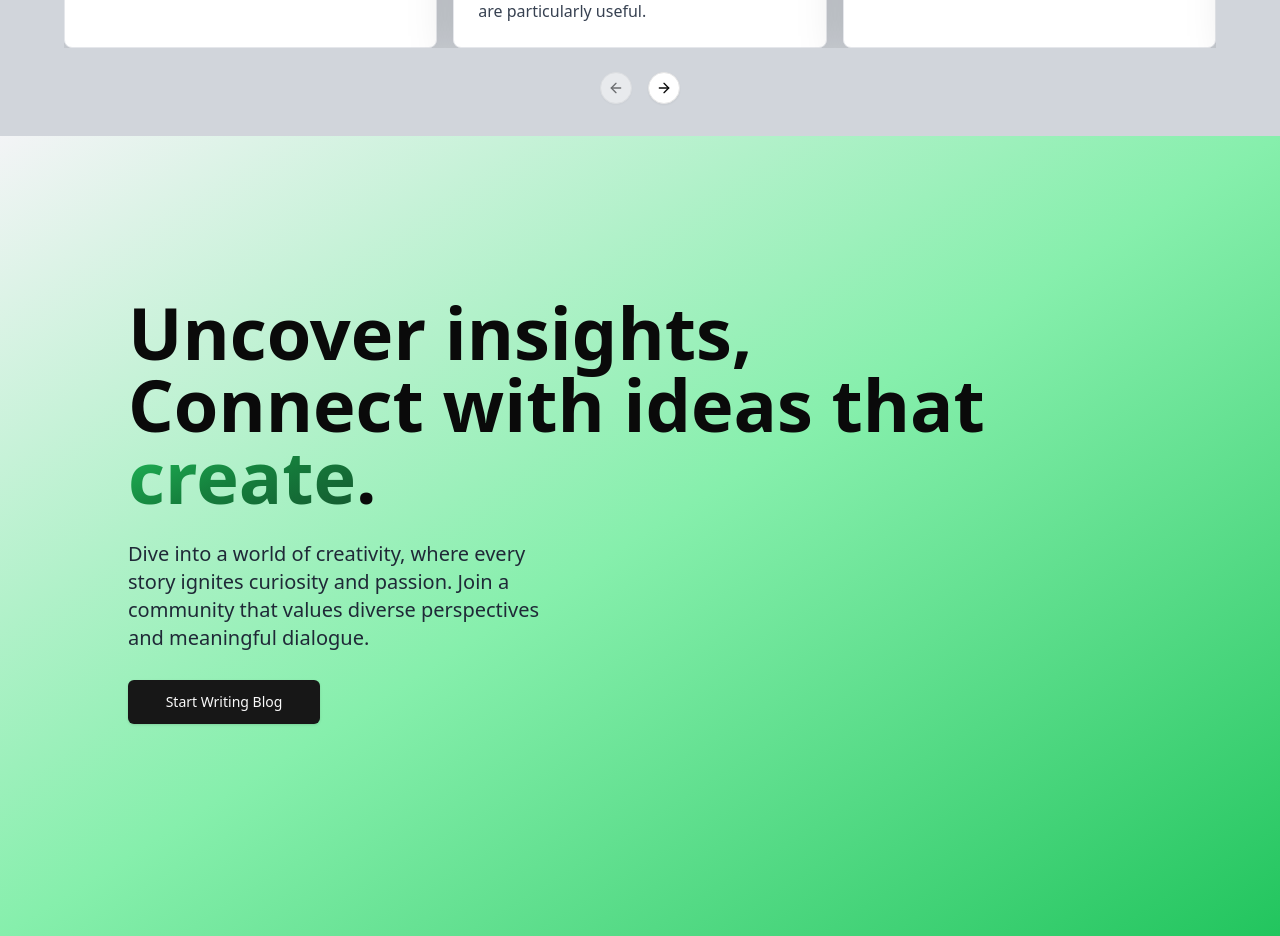
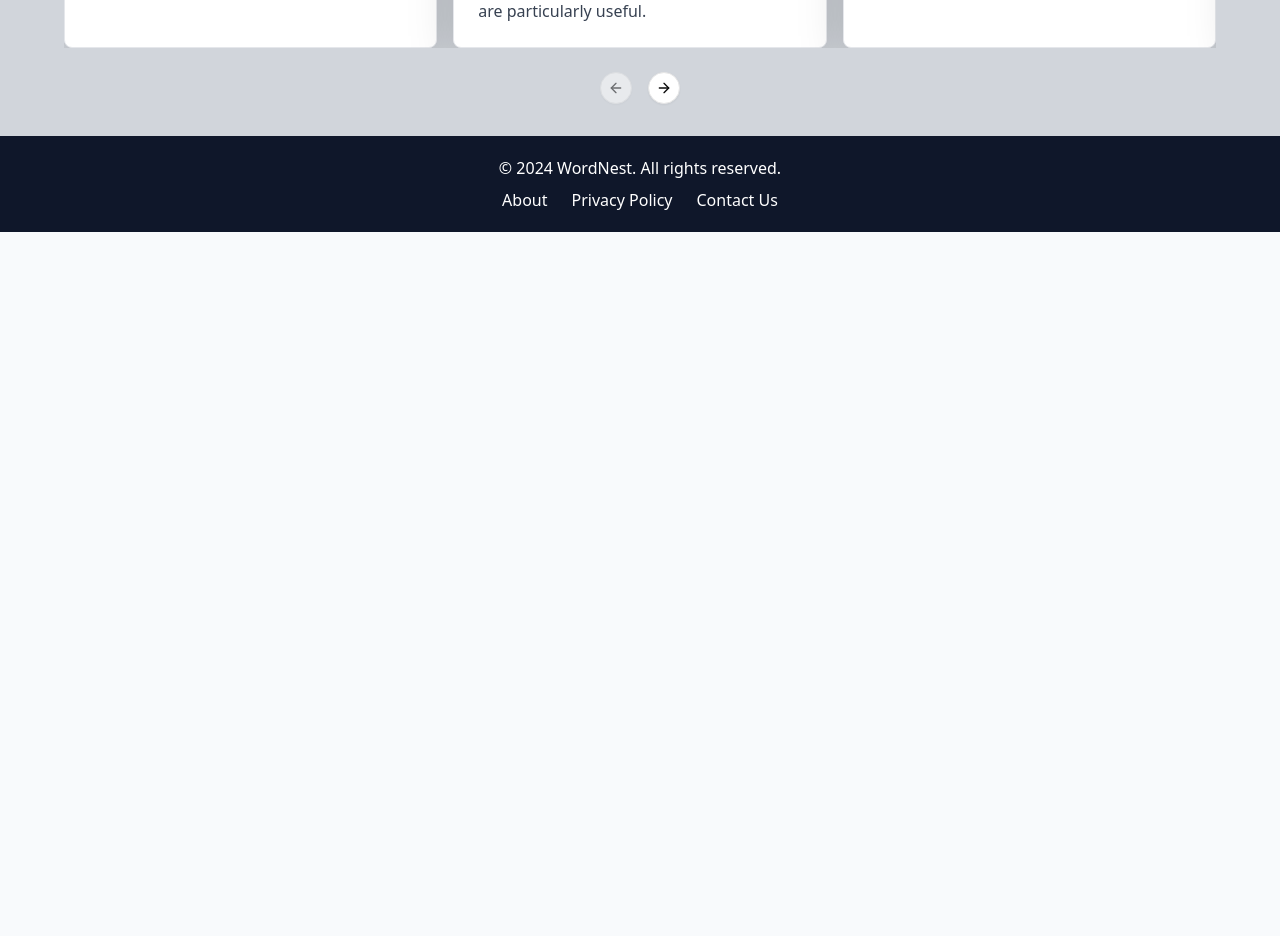
Before and after one commit to riazahmedshah/blogmedium, a React (Vite) app in the folder frontend/: page / in a window 1280 px wide. Shown: the part 680-1616 px from the top of the page. After the commit the page ends 912 px from the top, so only its background shows below. Built offline with nearby package versions, Linux system fonts and the light colour scheme.

Commit message:
cleaning up

```diff
--- a/frontend/src/components/Footer.tsx
+++ b/frontend/src/components/Footer.tsx
@@ -1,5 +1,3 @@
-
-
 const Footer = () => {
     return(
        <div>
--- a/frontend/src/components/CarasoulCard.tsx
+++ b/frontend/src/components/landing/CarasoulCard.tsx
@@ -1,7 +1,7 @@
 import { User2 } from "lucide-react";
-import { Card, CardContent, CardDescription, CardHeader, CardTitle } from "./ui/card";
+import { Card, CardContent, CardDescription, CardHeader, CardTitle } from "../ui/card";
 import { StarRating } from "./StarRating";
-import { Carousel, CarouselContent, CarouselItem, CarouselNext, CarouselPrevious } from "./ui/carousel";
+import { Carousel, CarouselContent, CarouselItem, CarouselNext, CarouselPrevious } from "../ui/carousel";
 
 interface Review {
     username: string;
--- a/frontend/src/pages/Home.tsx
+++ b/frontend/src/pages/Home.tsx
@@ -1,90 +1,17 @@
-/* eslint-disable react-hooks/exhaustive-deps */
+import FeatureCategory from "../components/FeatureCategory";
+import CarasoulCard from "../components/landing/CarasoulCard";
+import Header from "../components/landing/Header";
+import Footer from "../components/Footer";
 
-import { motion } from "framer-motion";
-import { useEffect, useState } from "react";
-import { Link } from "react-router-dom";
-// import { DropdownMenu } from "@radix-ui/react-dropdown-menu";
-// import { DropdownMenuContent, DropdownMenuItem, DropdownMenuLabel, DropdownMenuSeparator, DropdownMenuTrigger } from "../components/ui/dropdown-menu";
-import { Button } from "../components/ui/button";
-import FeatureCategory from "../components/FeatureCategory";
-import CarasoulCard from "../components/CarasoulCard";
-import Header from "../components/landing/Header";
-// import { User2 } from "lucide-react";
 
-const AnimatedText = () => {
-  const words = ["inspire", "create", "innovate", "achieve"]; // Words to cycle through
-  const [currentWord, setCurrentWord] = useState(words[0]);
-  const [index, setIndex] = useState(0);
-
-  useEffect(() => {
-    const interval = setInterval(() => {
-      setIndex((prevIndex) => (prevIndex + 1) % words.length);
-    }, 1000); // Change word every second
-    return () => clearInterval(interval); // Cleanup on unmount
-  }, [words.length]);
-
-  useEffect(() => {
-    setCurrentWord(words[index]);
-  }, [index, words]);
-
-  return (
-    <motion.span
-      key={currentWord} // Key helps Framer Motion know when the word changes
-      initial={{ opacity: 0, y: 20 }} // Initial state
-      animate={{ opacity: 1, y: 0 }} // Animate to this state
-      exit={{ opacity: 0, y: -20 }} // Exit state
-      transition={{ duration: 0.5 }} // Transition duration
-      className="from-green-500 via-green-700 to-green-900 bg-gradient-to-br  text-transparent bg-clip-text"
-    >
-      {currentWord}
-    </motion.span>
-  );
-};
 
 const Home = () => {
-  // const linkPath = location.pathname === "/blogs" ? "/publish" : "/blogs";
-  // const linkText = location.pathname === "/blogs" ? "Publish" : "Blogs";
-
   return (
     <div className="bg-gray-300">
       <Header/>
       <FeatureCategory/>
       <CarasoulCard/>
-    {/* <header className="absolute z-10 w-full xl:px-28 px-4  shadow-sm top-0 left-0 right-0 mx-auto ">
-        <nav className="max-w-screen-2xl w-full flex items-center justify-between container md:py-3 pt-4 pb-3  ">
-           <Link to={"/"}><div className="text-4xl font-bold hover:text-green-700 font-mono">Word<span className="text-green-700">Nest</span></div></Link>
-
-
-          <div className="flex flex-row items-center gap-3">
-            <Link to="/signin" className="text-gray-600 hover:text-gray-900">Sign In</Link>
-            <Link to="/signup">
-              <button className={buttonVariants()}>Get Started</button>
-            </Link>
-          </div>
-
-        </nav>
-    </header> */}
-    <div className="absolute md:pt-40 pt-32 min-h-screen w-full from-gray-100 via-green-300 to-green-500 bg-gradient-to-br container mx-auto px-6 xl:px-28">
-      <div className="flex flex-col max-w-screen-lg justify-center mx-auto">
-        <div>
-          <h1 className="md:text-7xl text-5xl  mb-7 font-bold tracking-normal">
-            Uncover insights,<br />
-            Connect with ideas that <AnimatedText />.
-          </h1>
-          <h3 className="text-gray-800 md:text-xl md:max-w-md max-w-lg text-base tracking-normal mb-7">
-            Dive into a world of creativity, where every story ignites
-            curiosity and passion. Join a community that values diverse
-            perspectives and meaningful dialogue.
-          </h3>
-          <Link to="/publish">
-            <Button className="w-48 h-11">
-              Start Writing Blog
-            </Button>
-          </Link>
-        </div>
-      </div>
-
-    </div>
+      <Footer/>
     </div>
   );
 };
```
Also changed, not shown: frontend/src/components/landing/StarRating.tsx (renamed from frontend/src/components/StarRating.tsx).
